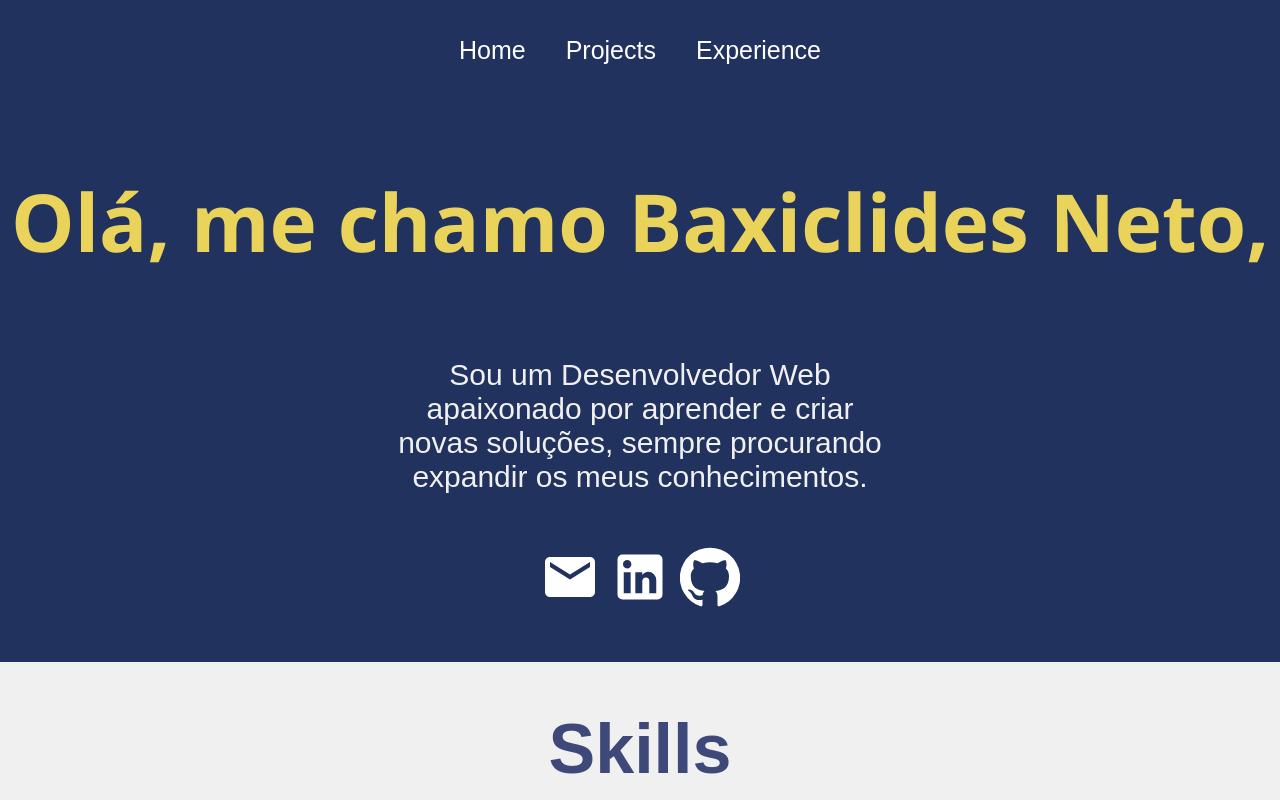
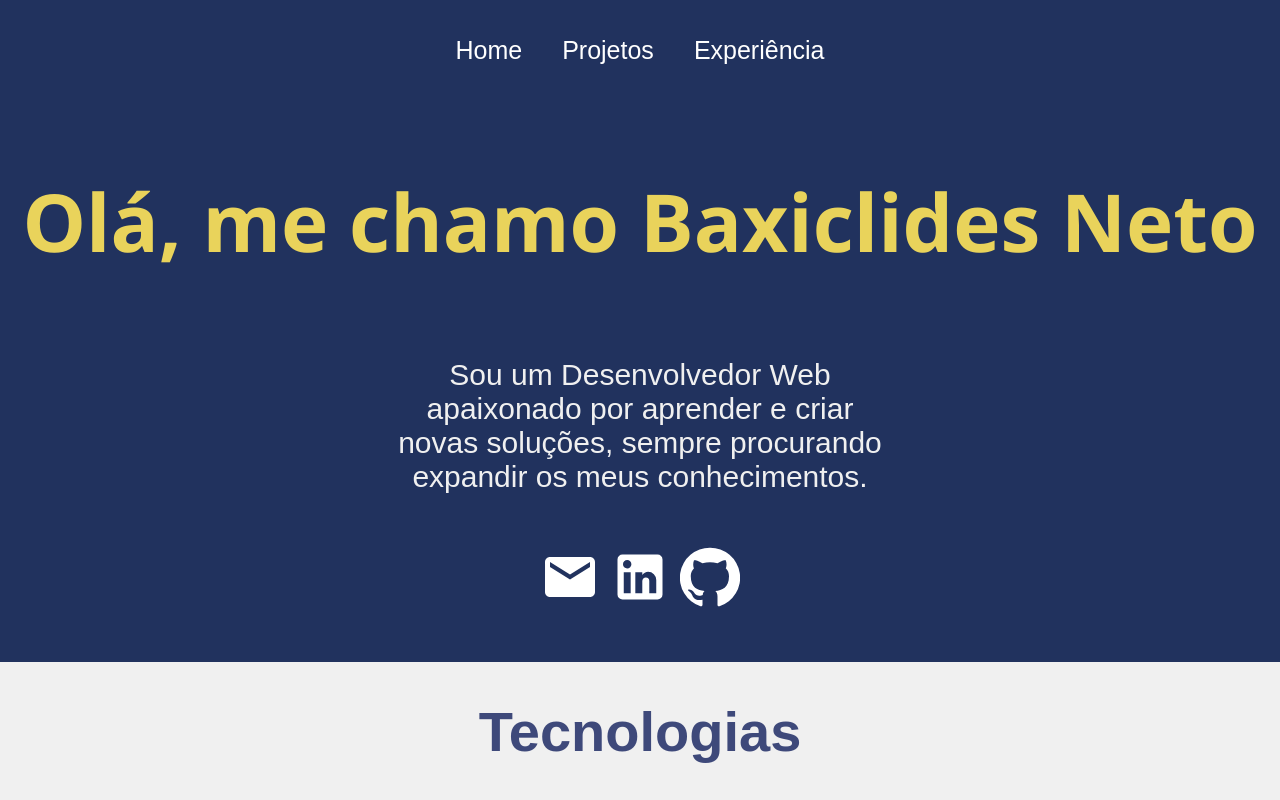
Before and after one commit to baxiclides-basso-neto/myPortfolio-Portuguese, a React (Vite) app: page / in a window 1280 px wide. Shown: the top 800 px of the page. Built offline with nearby package versions, Linux system fonts and the light colour scheme.

Commit message:
Fix text - English to Portuguese

```diff
--- a/src/components/navbar/Navbar.jsx
+++ b/src/components/navbar/Navbar.jsx
@@ -19,8 +19,8 @@ const Navbar = () => {
       </div>
       <div className="links">
         <Link to="/">Home</Link>
-        <Link to="/projects">Projects</Link>
-        <Link to="/experience">Experience</Link>
+        <Link to="/projects">Projetos</Link>
+        <Link to="/experience">Experiência</Link>
       </div>
     </div>
   );
--- a/src/pages/home/Home.jsx
+++ b/src/pages/home/Home.jsx
@@ -9,7 +9,7 @@ const Home = () => {
   return (
     <div className="home">
       <div className="about">
-        <h2>Olá, me chamo Baxiclides Neto,</h2>
+        <h2>Olá, me chamo Baxiclides Neto</h2>
         <div className="prompt">
           <p>Sou um Desenvolvedor Web apaixonado por aprender e criar novas soluções, sempre procurando expandir os meus conhecimentos.</p>
           <Link to="mailto:baxnetodev@gmail.com" target="_blank">
@@ -24,7 +24,7 @@ const Home = () => {
         </div>
       </div>
       <div className="skills">
-        <h1>Skills</h1>
+        <h1>Tecnologias</h1>
         <ol className="list">
           <li className="item">
             <h2>Front-End</h2>
--- a/src/pages/projects/Projects.jsx
+++ b/src/pages/projects/Projects.jsx
@@ -8,7 +8,7 @@ import { ProjectsList } from '../../helpers/ProjectList';
 function Projects() {
   return (
     <div className="projects">
-      <h1> My Personal Projects</h1>
+      <h1>Projetos pessoais</h1>
       <div className="projectList">
         {ProjectsList.map((project) => {
           return (
--- a/src/styles/Home.css
+++ b/src/styles/Home.css
@@ -51,6 +51,7 @@
   .skills h1 {
     color: #3e497a;
     margin-bottom: 0px;
+    font-size: 3.5rem;
   }
 
   .skills .list {
```
